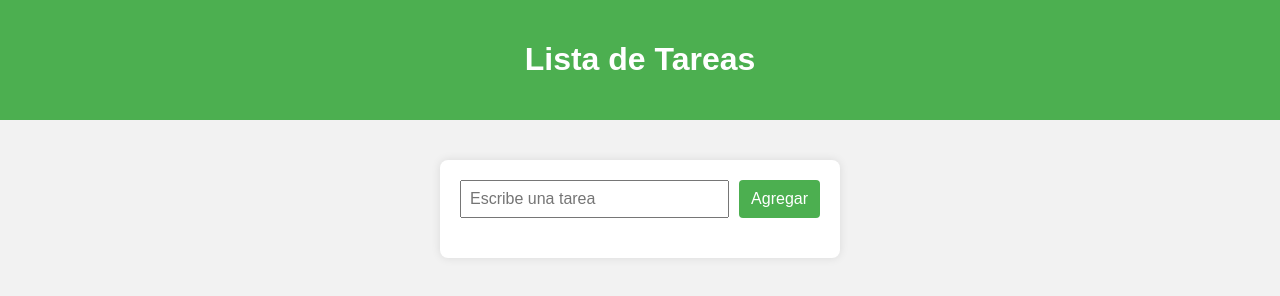
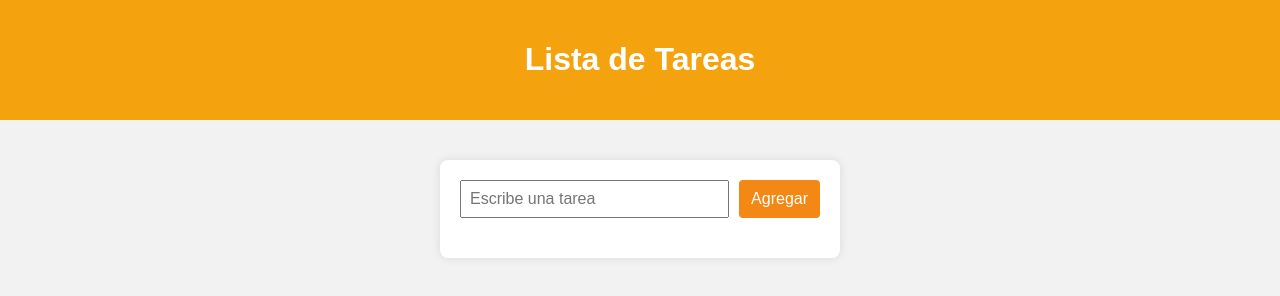
Before and after one commit to DanielFelipeRestrepoOrtega/To-Do-App, a plain HTML site: page index.html in a window 1280 px wide. Drawn offline with Linux system fonts and the light colour scheme.

Commit message:
cambie colores principales

```diff
--- a/style.css
+++ b/style.css
@@ -12,7 +12,7 @@ body{
 header{
     text-align: center;
     padding: 20px;
-    background: #4caf50;
+    background: rgb(244, 163, 14);
      color: white;
 }
 
@@ -39,12 +39,12 @@ button {
   font-size: 16px;
   cursor: pointer;
   border: none;
-  background: #4caf50;
+  background: #f38815;
   color: white;
   border-radius: 4px;
 }
 button:hover {
-  background: #43a06d;
+  background: #f3dd37;
 }
 /* LISTA DE TAREAS */
 #lista {
```
